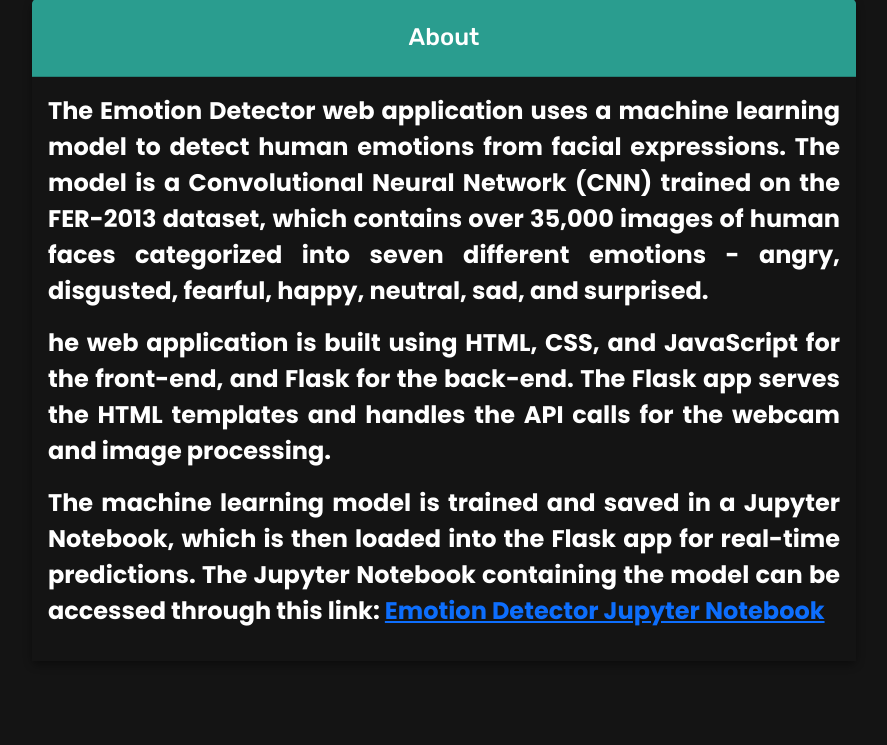
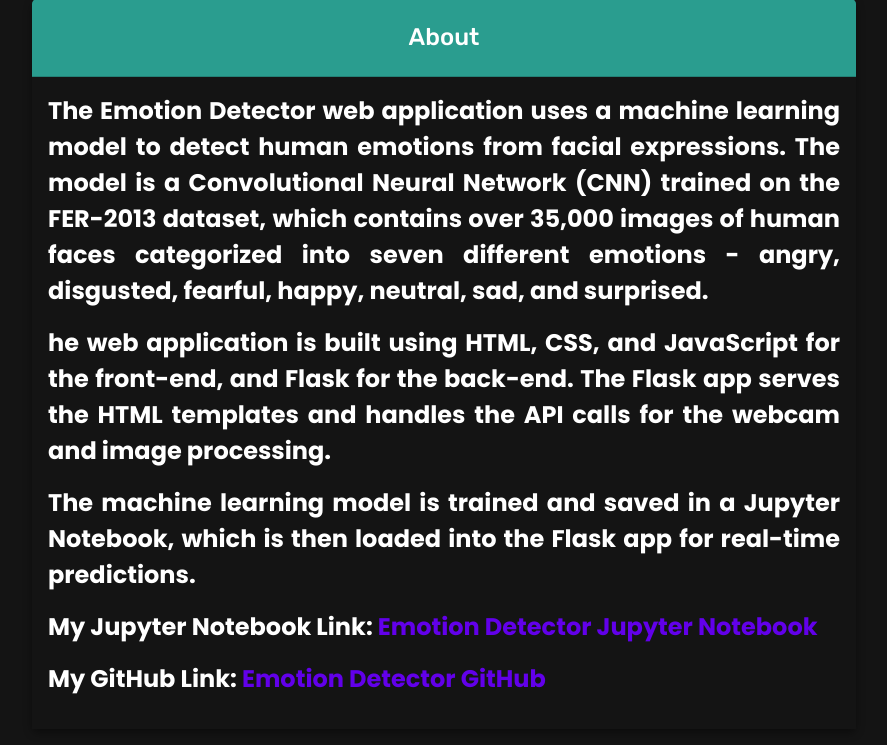
Before and after one commit to aryanace1/EmotionDetector, a Flask app: page / in a window 1280 px wide. Shown: the part 2093-2838 px from the top of the page, without its empty margins (196-1083 px from the left). Before the commit the page ends 2719 px from the top, so only its background shows below. Run offline with Flask 2, Linux system fonts and the light colour scheme.

Commit message:
Style links and add github link

```diff
--- a/static/css/index.css
+++ b/static/css/index.css
@@ -384,3 +384,15 @@
   text-align: justify;
   text-align-last: left;
 }
+
+.AboutText a {
+  color: var(--blue);
+  text-decoration: none;
+  /* Animation */
+  transition: all 0.3s ease-in-out;
+}
+
+.AboutText a:hover {
+  color: var(--yellow);
+  /* text-decoration: underline; */
+}
--- a/templates/index.html
+++ b/templates/index.html
@@ -170,12 +170,22 @@
             <p class="AboutText">
               The machine learning model is trained and saved in a Jupyter
               Notebook, which is then loaded into the Flask app for real-time
-              predictions. The Jupyter Notebook containing the model can be
-              accessed through this link:
+              predictions.
+            </p>
+            <p class="AboutText">
+              My Jupyter Notebook Link:
               <a
                 target="_blank"
                 href="https://github.com/Hardvan/My-Machine-Learning-Projects/blob/main/Kaggle%20Practice/11_Emotion_Detection/EmotionDetection.ipynb"
                 >Emotion Detector Jupyter Notebook</a
+              >
+            </p>
+            <p class="AboutText">
+              My GitHub Link:
+              <a
+                target="_blank"
+                href="https://github.com/Hardvan/EmotionDetector"
+                >Emotion Detector GitHub</a
               >
             </p>
           </div>
```
